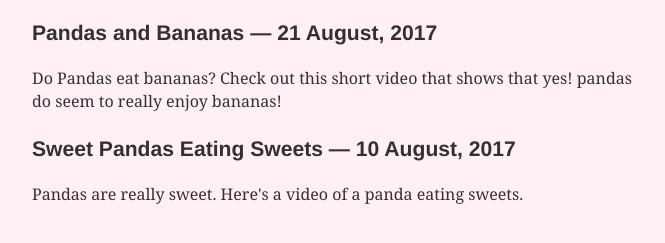
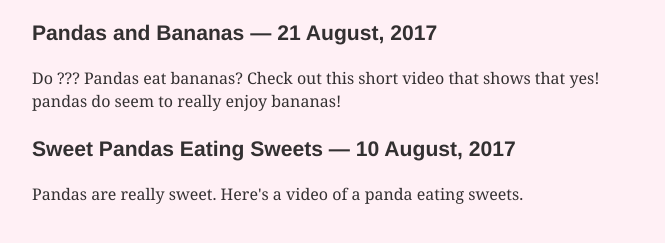
Before and after one commit to TARTIGA/Gatsby-Site, a Gatsby site: page / in a window 1280 px wide. Shown: the part 211-454 px from the top of the page, without its empty margins (299-964 px from the left). Built offline with nearby package versions, Linux system fonts and the light colour scheme; Gatsby itself is replaced by a stand-in of ours; some packages are replaced by stand-ins of ours.

Commit message:
test commit

```diff
--- a/src/pages/pandas-and-bananas.md
+++ b/src/pages/pandas-and-bananas.md
@@ -3,7 +3,7 @@ title: "Pandas and Bananas"
 date: "2017-08-21"
 ---
 
-Do Pandas eat bananas? Check out this short video that shows that yes! pandas do
+Do ??? Pandas eat bananas? Check out this short video that shows that yes! pandas do
 seem to really enjoy bananas!
 
 <iframe width="560" height="315" src="https://www.youtube.com/embed/4SZl1r2O_bY" frameborder="0" allowfullscreen></iframe>
```
